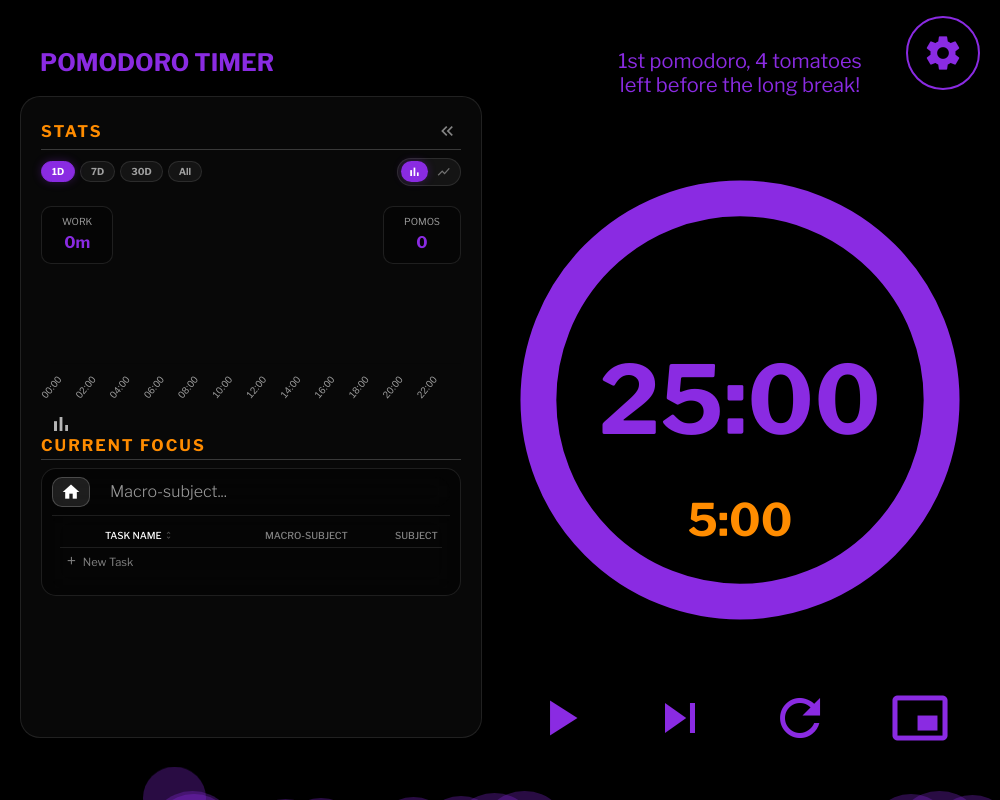
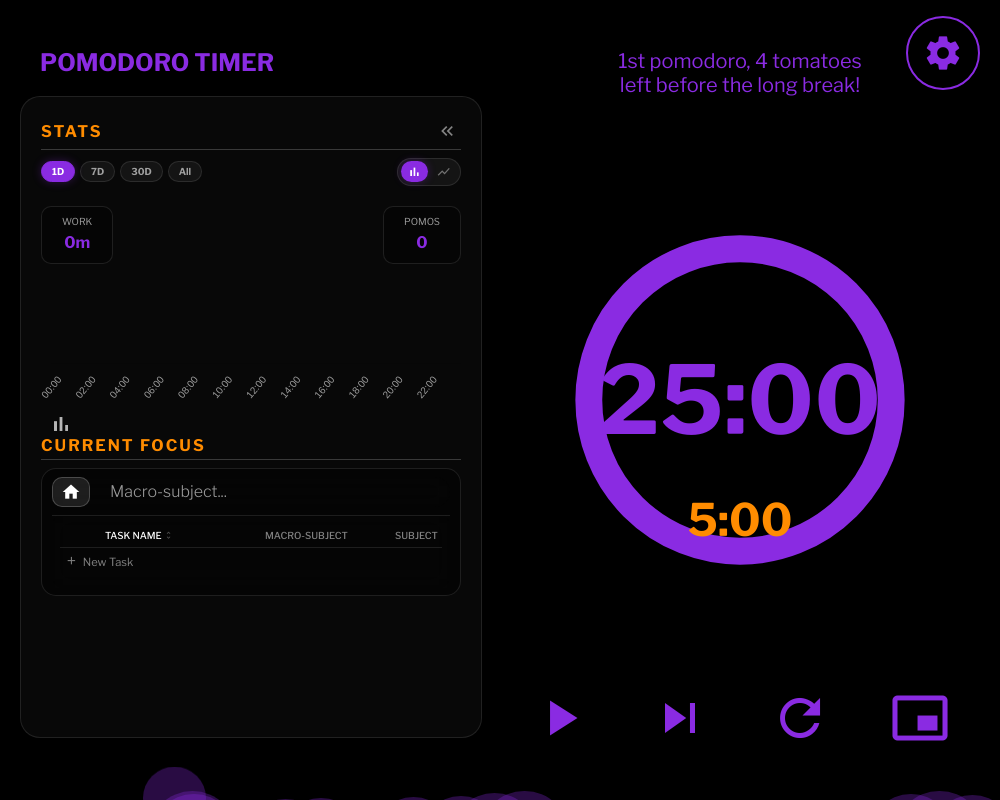
Before and after one commit to ManuCa93/pomodoroTimer, an Electron app: page index.html in a window 1000 px wide. Drawn offline with nearby package versions, Linux system fonts and the light colour scheme; a web font is replaced by a local one.

Commit message:
Fix timer circle size and pointer-events to prevent overlapping controls

```diff
--- a/style.css
+++ b/style.css
@@ -162,8 +162,9 @@
         }
         svg {
             position: absolute;
-            width: min(185%, 640px);
-            height: min(185%, 640px);
+            width: min(120%, 450px);
+            height: min(120%, 450px);
+            pointer-events: none;
         }
         circle {
             fill: none;
@@ -1853,8 +1854,9 @@
                 font-size: clamp(2.9rem, 14.7vw, 5.9rem);
             }
             svg {
-                width: min(185%, 448px);
-                height: min(185%, 448px);
+                width: min(120%, 448px);
+                height: min(120%, 448px);
+                pointer-events: none;
             }
             .timer-small {
                 width: min(10.5vw, 14vh, 84px) !important;
@@ -1934,7 +1936,7 @@
             .modern-button .material-icons {
                 font-size: 5rem;
             }
-            /* Timer principale al centro (l'SVG scala di conseguenza al 185%) */
+            /* Timer principale al centro (l'SVG scala di conseguenza al 120%) */
             .timer-container:not(.timer-small),
             .break-timer-large {
                 width: 44vw !important;
```
Also changed, not shown: icon.ico (deleted).
